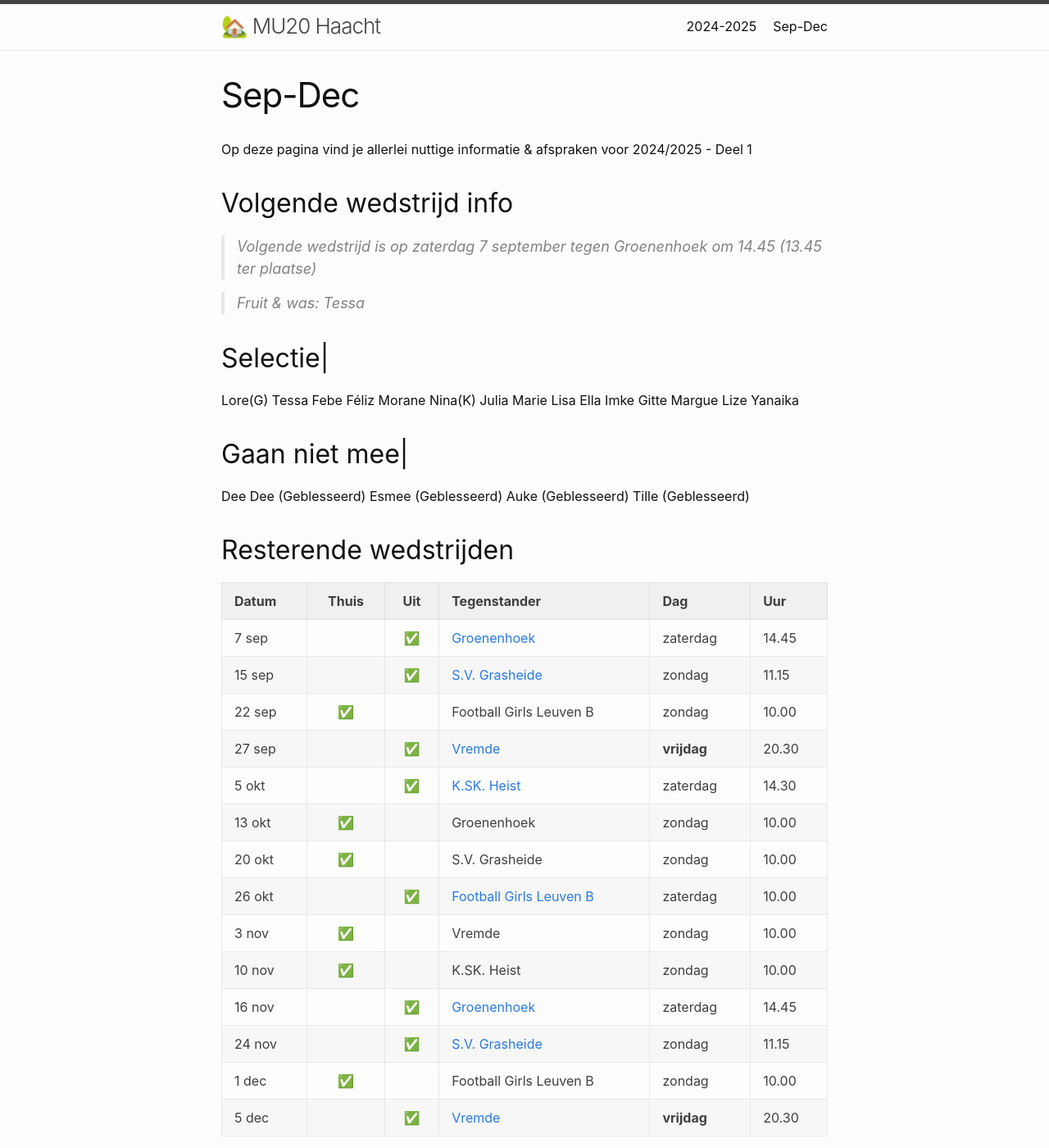
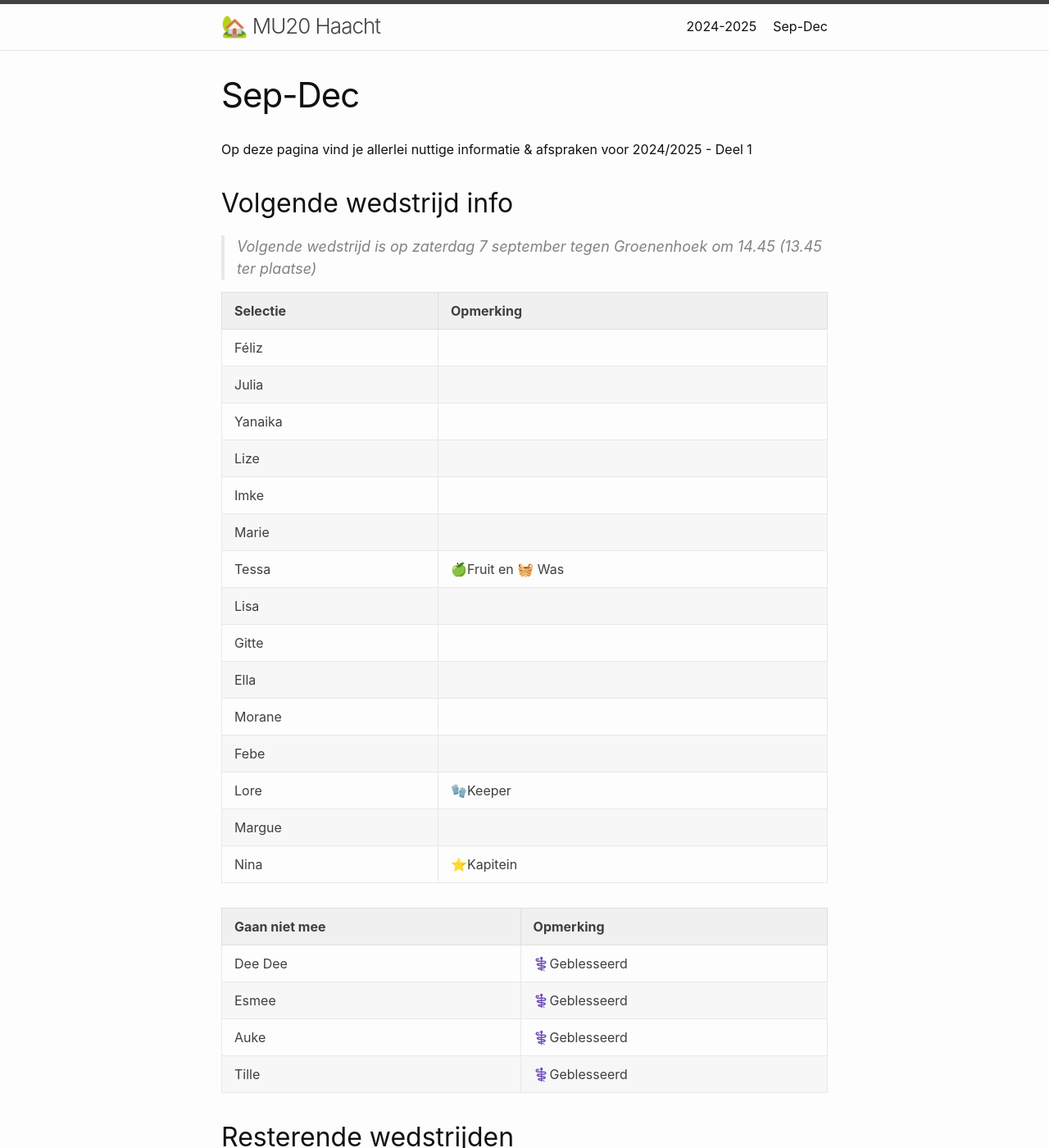
Before and after one commit to mu20-haacht/mu20-haacht.github.io, a Jekyll site: the page built from 2425/part1.md, in a window 1280 px wide and 1400 px high. Shown: the whole window at 82% size. Built offline with Jekyll 4.4.1, drawn with Linux system fonts in a browser that asks for light colours.

```diff
--- a/2425/part1.md
+++ b/2425/part1.md
@@ -9,33 +9,34 @@ Op deze pagina vind je allerlei nuttige informatie & afspraken voor 2024/2025 -
 
 > Volgende wedstrijd is op zaterdag 7 september tegen Groenenhoek om 14.45 (13.45 ter plaatse)
 
-> Fruit & was: Tessa
+Selectie|Opmerking
+---|---
+Féliz	|
+Julia	|
+Yanaika	|
+Lize	|
+Imke	|
+Marie	|
+Tessa	|	🍏Fruit en 🧺 Was
+Lisa	|
+Gitte	|
+Ella	|
+Morane	|
+Febe	|
+Lore	|	🧤Keeper
+Margue	|
+Nina	|	⭐Kapitein
 
-Selectie|
----
-Lore(G)
-Tessa
-Febe
-Féliz
-Morane
-Nina(K)
-Julia
-Marie
-Lisa
-Ella
-Imke
-Gitte
-Margue
-Lize
-Yanaika
+Gaan niet mee|Opmerking
+---|---
+Dee Dee|⚕️Geblesseerd
+Esmee|⚕️Geblesseerd
+Auke|⚕️Geblesseerd
+Tille|⚕️Geblesseerd
 
-Gaan niet mee|
----
-Dee Dee (Geblesseerd)
-Esmee (Geblesseerd)
-Auke (Geblesseerd)
-Tille (Geblesseerd)
-
+<!-- 🍏Fruit en 🧺 Was
+🧤Keeper
+⭐Kapitein -->
 
 <!-- > Kleedkamers: ? & ? -->
 
```
